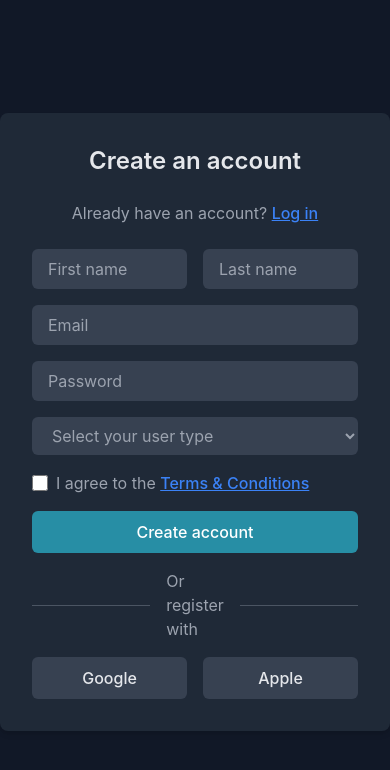
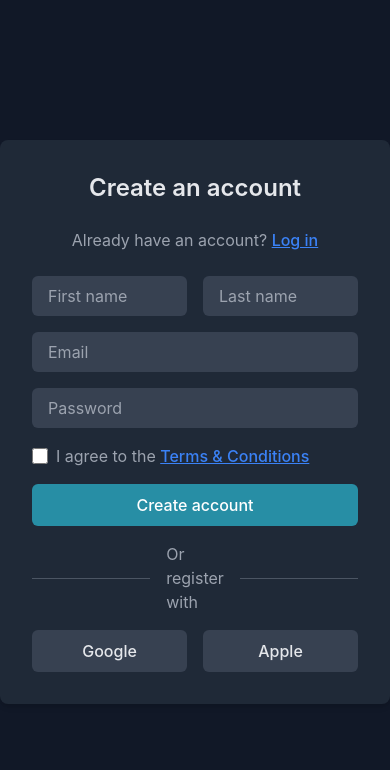
Before and after one commit to Haripriya-Agrawal/Personal-Finance-Manager, a React (Vite) app in the folder frontend/: page /signup in a window 390 px wide. Shown: the top 770 px of the page. Built offline with nearby package versions, Linux system fonts and the light colour scheme.

Commit message:
Added responsiveness

```diff
--- a/frontend/src/components/Navbar.jsx
+++ b/frontend/src/components/Navbar.jsx
@@ -1,28 +1,36 @@
 import React, { useState } from "react";
-import { Bell, User, X } from "lucide-react";
+import { Bell, User, X, Menu } from "lucide-react";
 
 const Navbar = () => {
   const [isNotificationsOpen, setNotificationsOpen] = useState(false);
   const [isProfileOpen, setProfileOpen] = useState(false);
+  const [isMenuOpen, setMenuOpen] = useState(false);
 
   return (
     <>
       {/* Navbar */}
       <div className="flex justify-between items-center bg-greenDeep text-text p-4 rounded-lg mb-6">
-        {/* Empty div for balancing layout */}
-        <div className="w-16"></div>
+        {/* Mobile Menu Button */}
+        <button
+          className="lg:hidden p-2"
+          onClick={() => setMenuOpen(!isMenuOpen)}
+        >
+          <Menu className="w-6 h-6 bg-greenDeep" />
+        </button>
 
-        {/* Centered Navigation Links */}
-        <nav className="flex items-center gap-2 text-text">
-          <a href="Dashboard" className="hover:underline text-text">Dashboard</a>
+        <div></div>
+
+        {/* Navigation Links (Hidden on small screens) */}
+        <nav className="hidden lg:flex items-center gap-4">
+          <a href="Dashboard" className="hover:underline  text-text">Dashboard</a>
           <span className="mx-1">•</span>
-          <a href="Expenses" className="hover:underline text-text">Expenses</a>
+          <a href="Expenses" className="hover:underline  text-text">Expenses</a>
           <span className="mx-1">•</span>
-          <a href="Analytics" className="hover:underline text-text">Analytics</a>
+          <a href="Analytics" className="hover:underline  text-text">Analytics</a>
           <span className="mx-1">•</span>
-          <a href="Savings" className="hover:underline text-text">Savings</a>
+          <a href="Savings" className="hover:underline  text-text">Savings</a>
           <span className="mx-1">•</span>
-          <a href="budgets" className="hover:underline text-text">Budgets</a>
+          <a href="Budgets" className="hover:underline  text-text">Budgets</a>
         </nav>
 
         {/* Icons */}
@@ -38,65 +46,62 @@ const Navbar = () => {
         </div>
       </div>
 
+      {/* Mobile Menu (Slide-in) */}
+      {isMenuOpen && (
+        <div className="fixed inset-0 bg-black bg-opacity-40 lg:hidden">
+          <div className="fixed top-0 left-0 w-64 h-full bg-greenDeep shadow-lg p-4">
+            <X
+              className="w-6 h-6 cursor-pointer absolute top-4 right-4"
+              onClick={() => setMenuOpen(false)}
+            />
+            <nav className="mt-8 space-y-4">
+              <a href="Dashboard" className="block hover:underline">Dashboard</a>
+              <a href="Expenses" className="block hover:underline">Expenses</a>
+              <a href="Analytics" className="block hover:underline">Analytics</a>
+              <a href="Savings" className="block hover:underline">Savings</a>
+              <a href="Budgets" className="block hover:underline">Budgets</a>
+            </nav>
+          </div>
+        </div>
+      )}
+
       {/* Notification Panel */}
-      {isNotificationsOpen && (
-        <>
-          {/* Overlay */}
       <div
-            className="fixed inset-0 bg-black bg-opacity-40"
-            onClick={() => setNotificationsOpen(false)}
-          ></div>
-
-          {/* Panel */}
-          <div className="fixed top-0 right-0 w-80 h-full bg-greenDeep shadow-lg p-4 transition-transform transform translate-x-0">
-            {/* Close Button */}
+        className={`fixed top-0 right-0 w-80 h-full bg-greenDeep shadow-lg p-4 transition-transform ${
+          isNotificationsOpen ? "translate-x-0" : "translate-x-full"
+        }`}
+      >
         <div className="flex justify-between items-center border-b pb-2">
           <h2 className="text-lg font-semibold">Notifications</h2>
           <X
-                className="w-6 h-6 cursor-pointer text-gray-600 hover:text-gray-900"
+            className="w-6 h-6 cursor-pointer"
             onClick={() => setNotificationsOpen(false)}
           />
         </div>
-
-            {/* Sample Notifications */}
         <div className="mt-4 space-y-4">
           <p className="p-2 bg-greenMedium bg-opacity-30 rounded">🔔 New transaction added</p>
-              <p className="p-2 bg-greenMedium bg-opacity-30  rounded">📈 Your analytics report is ready</p>
-              <p className="p-2 bg-greenMedium bg-opacity-30  rounded">💰 You reached 80% of your savings goal!</p>
+          <p className="p-2 bg-greenMedium bg-opacity-30 rounded">📈 Your analytics report is ready</p>
+          <p className="p-2 bg-greenMedium bg-opacity-30 rounded">💰 You reached 80% of your savings goal!</p>
         </div>
       </div>
-        </>
-      )}
 
       {/* Profile Panel */}
-      {isProfileOpen && (
-        <>
-          {/* Overlay */}
       <div
-            className="fixed inset-0 bg-black bg-opacity-40"
-            onClick={() => setProfileOpen(false)}
-          ></div>
-
-          {/* Panel */}
-          <div className="fixed top-0 right-0 w-80 h-full bg-greenDeep shadow-lg p-4 transition-transform transform translate-x-0">
-            {/* Close Button */}
+        className={`fixed top-0 right-0 w-80 h-full bg-greenDeep shadow-lg p-4 transition-transform ${
+          isProfileOpen ? "translate-x-0" : "translate-x-full"
+        }`}
+      >
         <div className="flex justify-between items-center border-b pb-2">
           <h2 className="text-lg font-semibold">Profile</h2>
           <X
-                className="w-6 h-6 cursor-pointer text-gray-600 hover:text-gray-900"
+            className="w-6 h-6 cursor-pointer"
             onClick={() => setProfileOpen(false)}
           />
         </div>
-
-            {/* Profile Section */}
-            <div className="mt-4">
-              <div className="p-4 bg-greenMedium bg-opacity-20 rounded text-center">
+        <div className="mt-4 text-center">
           <p className="font-semibold text-lg">👤 Haripriya</p>
           <p className="text-sm text-gray-500">priyagr0104@gmail.com</p>
         </div>
-            </div>
-
-            {/* Profile Options */}
         <div className="mt-6 space-y-2">
           <button className="w-full py-2 px-4 bg-blue-500 text-white rounded hover:bg-blue-600">
             My Profile
@@ -107,8 +112,6 @@ const Navbar = () => {
         </div>
       </div>
     </>
-      )}
-    </>
   );
 };
 
--- a/frontend/src/index.css
+++ b/frontend/src/index.css
@@ -61,7 +61,7 @@ button {
   font-size: 1em;
   font-weight: 500;
   font-family: inherit;
-  background-color: #1a1a1a;
+  /* background-color: #1a1a1a; */
   cursor: pointer;
   transition: border-color 0.25s;
 }
--- a/frontend/src/pages/SignupPage.jsx
+++ b/frontend/src/pages/SignupPage.jsx
@@ -63,28 +63,6 @@ function SignupPage() {
             </div> */}
 
             {/* User Type */}
-            <div>
-
-              <select
-                className="w-full px-4 py-2 bg-gray-700 text-gray-400 rounded-md focus:outline-none focus:ring-2 focus:ring-purple-500"
-              >
-                <option value="">Select your user type</option>
-                <option value="students">Students</option>
-                <option value="working-professionals">Working Professionals</option>
-                <option value="freelancers">Freelancers/Contractors</option>
-                <option value="remote-workers">Remote Workers/Digital Nomads</option>
-                <option value="small-business-owners">Small Business Owners</option>
-                <option value="entrepreneurs">Entrepreneurs</option>
-                <option value="families">Families & Homemakers</option>
-                <option value="investors">Investors</option>
-                <option value="crypto-traders">Crypto Traders</option>
-                <option value="retirees">Retirees & Pensioners</option>
-                <option value="travel-enthusiasts">Travel Enthusiasts</option>
-                <option value="debt-managers">Debt Managers</option>
-                <option value="non-profit-workers">Non-Profit Workers & Volunteers</option>
-                <option value="tech-savvy-planners">Tech-Savvy Financial Planners</option>
-              </select>
-            </div>
 
             {/* Terms and Conditions */}
             <div className="flex items-center">
```
Lines whose indentation alone changed are shown as unchanged.
